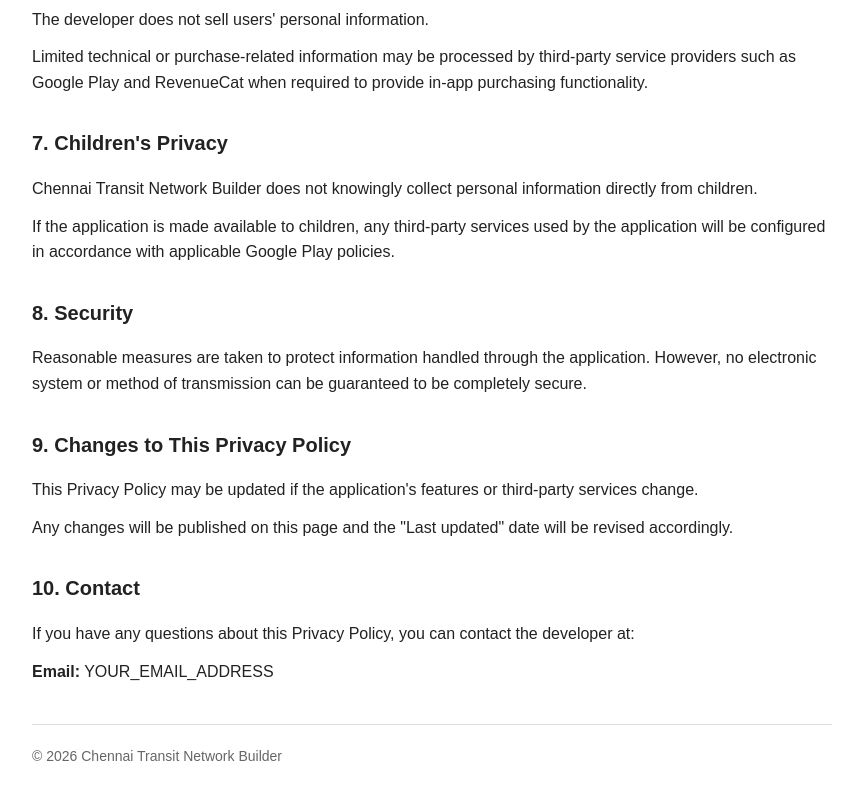
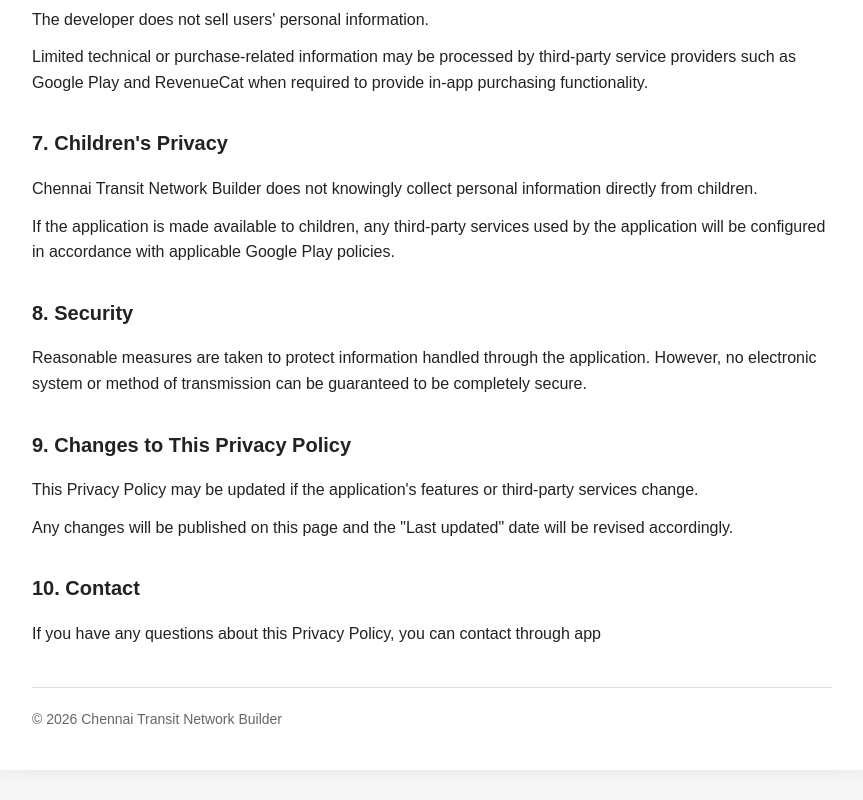
Before and after one commit to moulishb/c_transit-privacy-policy, a plain HTML site: page index.html in a window 1280 px wide. Shown: the part 1353-2153 px from the top of the page, without its empty margins (208-1071 px from the left). Drawn offline with Linux system fonts and the light colour scheme.

Commit message:
Revise contact details in Privacy Policy
Updated contact information in the Privacy Policy section.

```diff
--- a/index.html
+++ b/index.html
@@ -216,14 +216,10 @@
     <h2>10. Contact</h2>
 
     <p>
-      If you have any questions about this Privacy Policy, you can contact the
-      developer at:
+      If you have any questions about this Privacy Policy, you can contact through app
     </p>
 
-    <p>
-      <strong>Email:</strong>
-      YOUR_EMAIL_ADDRESS
-    </p>
+
 
     <footer>
       © 2026 Chennai Transit Network Builder
```
